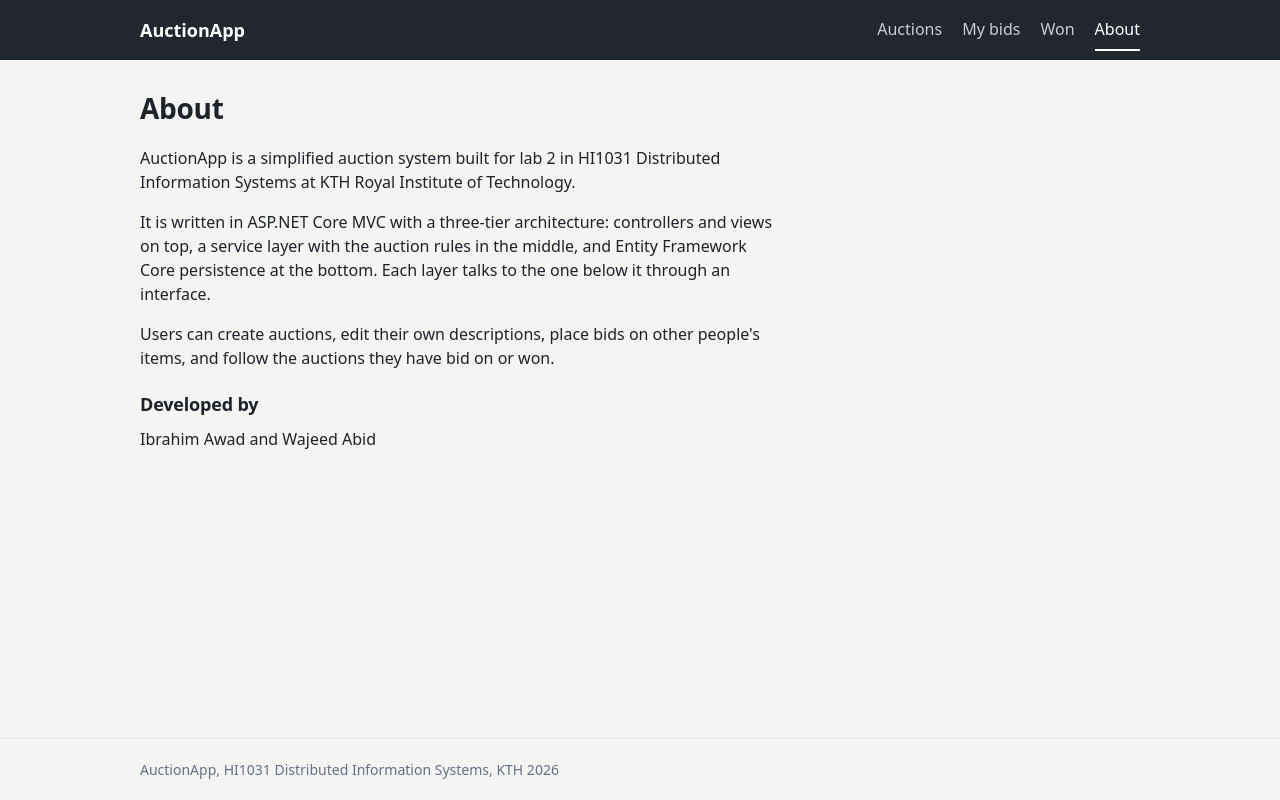
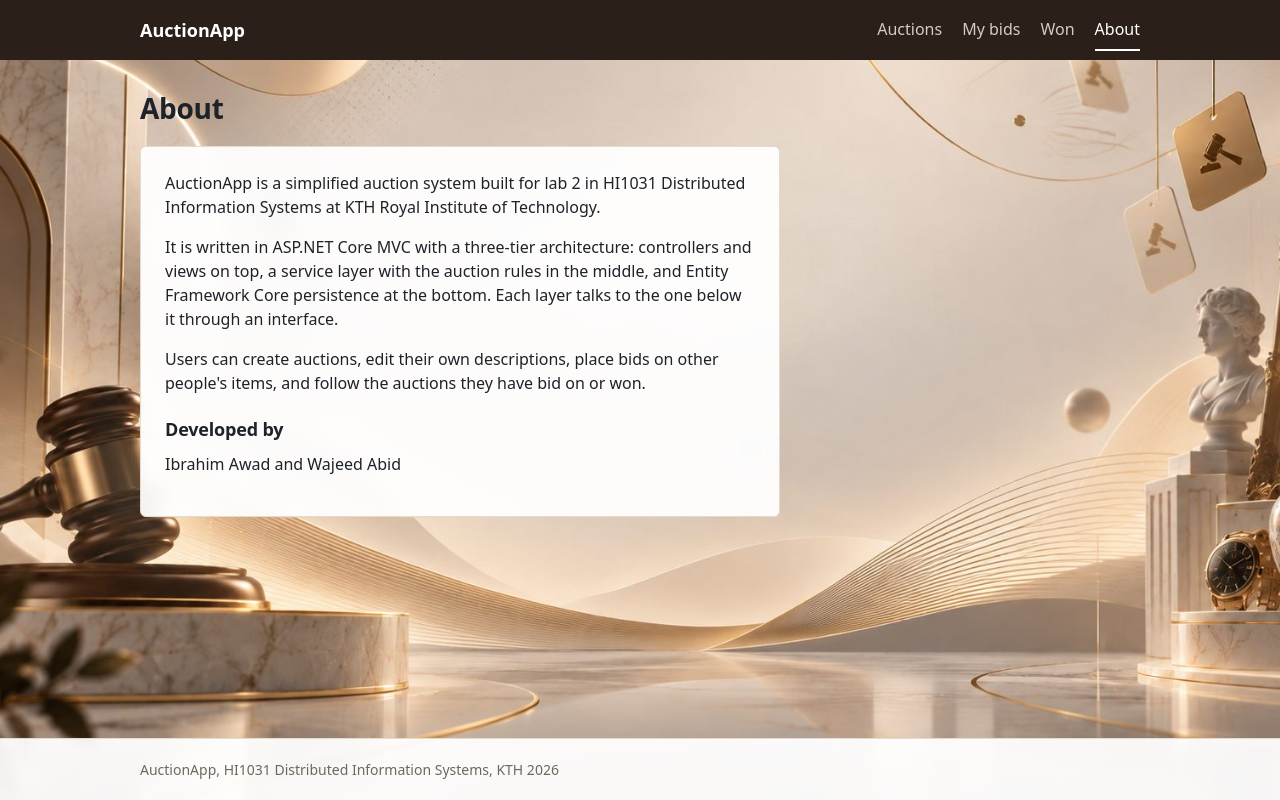
Before and after one commit to IbrahimAwad98/Auction-webapp, an ASP.NET Core app: page /Home/About in a window 1280 px wide. Run offline with ASP.NET Core 8, Linux system fonts and the light colour scheme.

Commit message:
Add auction background image and warm palette

```diff
--- a/AuctionApp/Views/Home/About.cshtml
+++ b/AuctionApp/Views/Home/About.cshtml
@@ -6,7 +6,7 @@
     <h1>About</h1>
 </div>
 
-<div class="prose">
+<div class="panel prose">
     <p>
         AuctionApp is a simplified auction system built for lab 2 in HI1031 Distributed Information Systems
         at KTH Royal Institute of Technology.
--- a/AuctionApp/Views/Home/Index.cshtml
+++ b/AuctionApp/Views/Home/Index.cshtml
@@ -2,6 +2,7 @@
     ViewData["Title"] = "Home";
 }
 
+<div class="panel home">
 <section class="hero">
     <h1>Buy and sell with open bidding.</h1>
     <p>List an item with a starting price and an end time. The highest bid when the clock runs out wins.</p>
@@ -25,3 +26,4 @@
         <p>My bids shows the active auctions you are part of. Won shows the ended auctions you came out on top of.</p>
     </li>
 </ul>
+</div>
--- a/AuctionApp/Views/Shared/Error.cshtml
+++ b/AuctionApp/Views/Shared/Error.cshtml
@@ -7,7 +7,7 @@
     <h1>Something went wrong</h1>
 </div>
 
-<div class="prose">
+<div class="panel prose">
     <p>The request could not be completed. Go back and try again, or start from the auction list.</p>
     @if (Model.ShowRequestId)
     {
--- a/AuctionApp/wwwroot/css/site.css
+++ b/AuctionApp/wwwroot/css/site.css
@@ -1,16 +1,16 @@
 /* AuctionApp. Bootstrap 5.3 is the base; the tokens below retune it. */
 
 :root {
-  --bg: #f4f5f3;
-  --surface: #ffffff;
+  --bg: #efe9df;
+  --surface: rgba(255, 255, 255, 0.94);
   --ink: #1e2229;
-  --muted: #667085;
-  --line: #e2e4e0;
-  --head: #22262e;
-  --head-text: #c9cdd4;
-  --accent: #8a2e3b;
-  --accent-strong: #6f2430;
-  --accent-soft: #f6ecee;
+  --muted: #6f675c;
+  --line: #e3dbcc;
+  --head: #2a2019;
+  --head-text: #d6ccbd;
+  --accent: #6b4a24;
+  --accent-strong: #4f361a;
+  --accent-soft: #f3ecdf;
   --danger: #b42318;
   --danger-soft: #fdecea;
 
@@ -20,15 +20,16 @@
   --bs-border-color: var(--line);
   --bs-link-color: var(--accent);
   --bs-link-hover-color: var(--accent-strong);
-  --bs-link-color-rgb: 138, 46, 59;
-  --bs-link-hover-color-rgb: 111, 36, 48;
-  --bs-focus-ring-color: rgba(138, 46, 59, 0.3);
+  --bs-link-color-rgb: 107, 74, 36;
+  --bs-link-hover-color-rgb: 79, 54, 26;
+  --bs-focus-ring-color: rgba(107, 74, 36, 0.3);
   --bs-secondary-color: var(--muted);
 }
 
 html { font-size: 16px; }
 
 body {
+  background: var(--bg) url("../img/background.jpg") center / cover no-repeat fixed;
   min-height: 100vh;
   display: flex;
   flex-direction: column;
@@ -95,6 +96,7 @@ h2 { font-size: 1.125rem; margin: 0 0 0.75rem; }
 main.page { flex: 1; padding-top: 2rem; padding-bottom: 3rem; }
 
 .site-footer {
+  background: var(--surface);
   border-top: 1px solid var(--line);
   padding: 1.25rem 0;
   font-size: 0.875rem;
@@ -120,6 +122,7 @@ main.page { flex: 1; padding-top: 2rem; padding-bottom: 3rem; }
   background: var(--surface);
   border: 1px solid var(--line);
   border-radius: 6px;
+  backdrop-filter: blur(8px);
 }
 .panel-body { padding: 1.5rem; }
 .panel + .panel { margin-top: 1.5rem; }
@@ -267,7 +273,7 @@ main.page { flex: 1; padding-top: 2rem; padding-bottom: 3rem; }
 .steps p { margin: 0; color: var(--muted); }
 
 /* Text pages (About, Error) */
-.prose { max-width: 640px; }
+.prose { max-width: 640px; padding: 1.5rem; }
 .prose p { margin-bottom: 1rem; }
 
 @media (prefers-reduced-motion: reduce) {
```
Also changed, not shown: other parts of AuctionApp/wwwroot/css/site.css (+14 -11 lines), AuctionApp/wwwroot/img/background.jpg (added).
